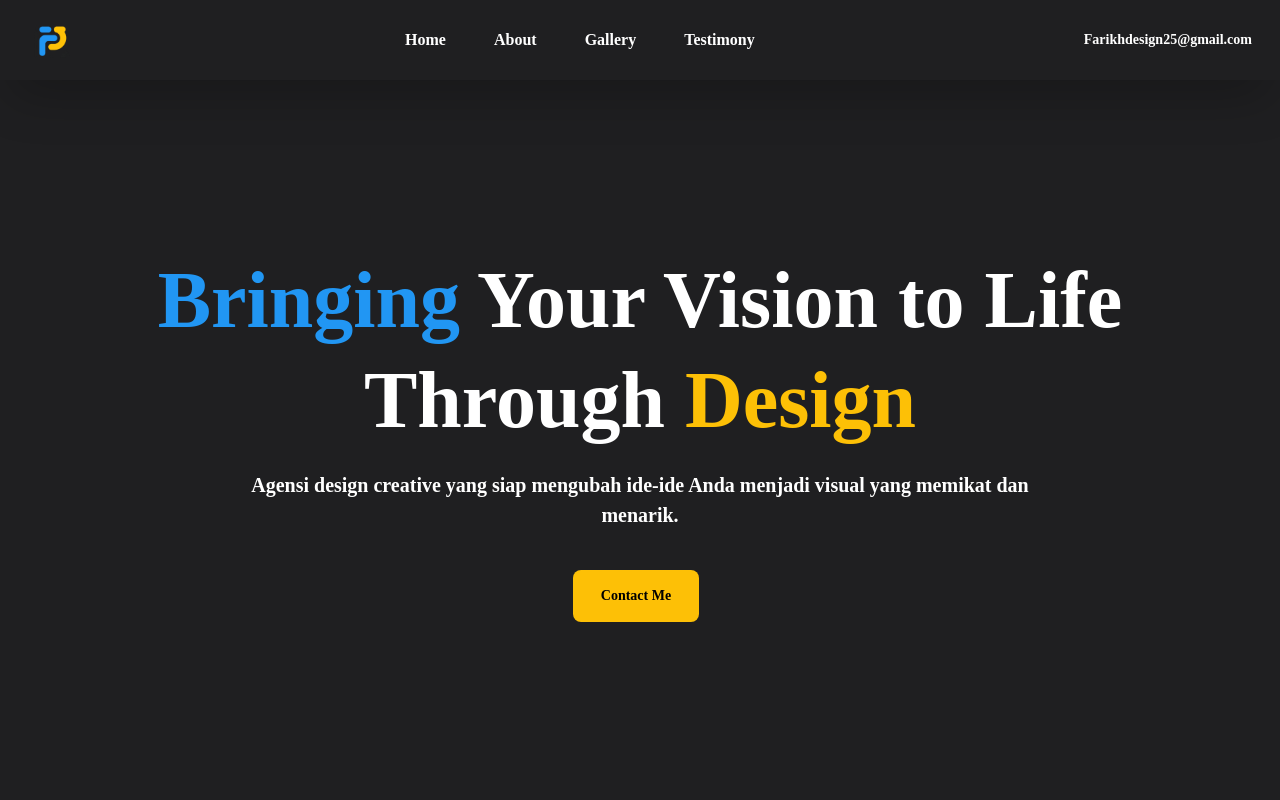
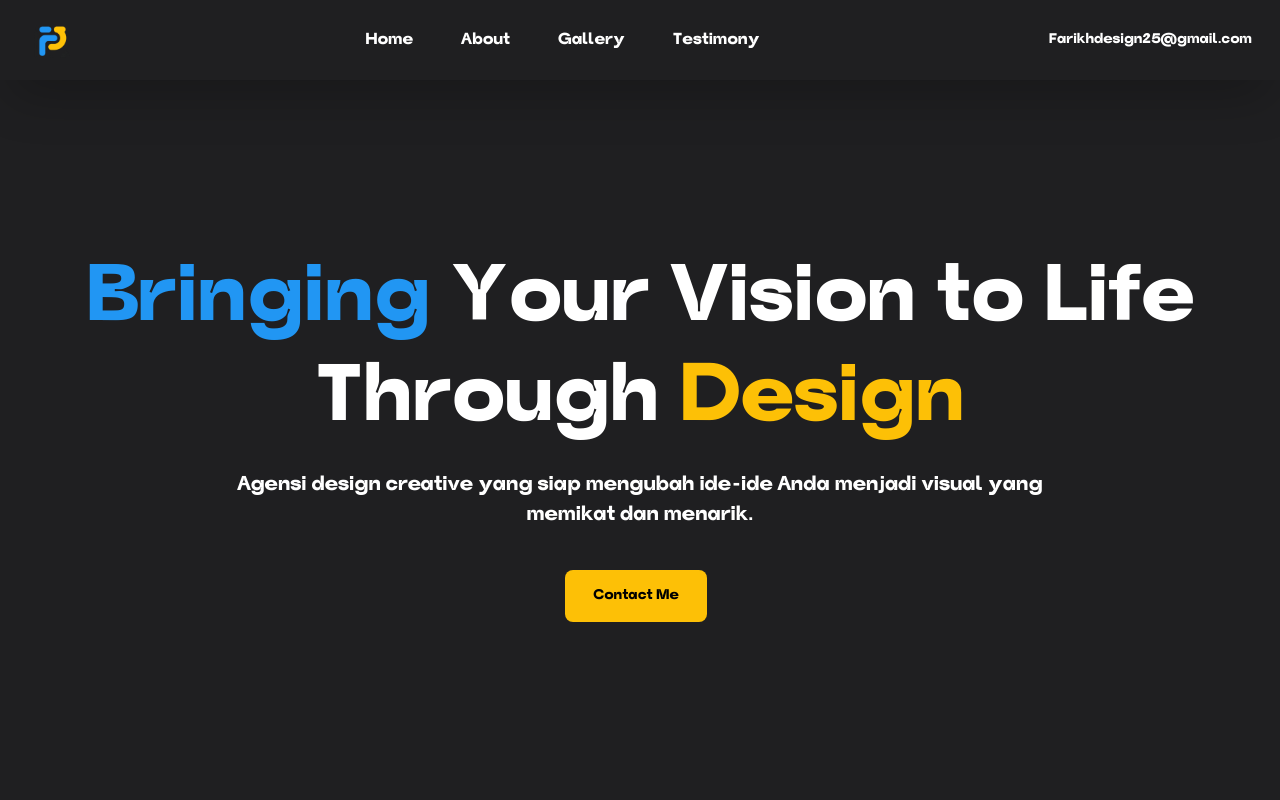
Before and after one commit to szuryanailham/Farikh_Project, a React (Create React App) app: page / in a window 1280 px wide. Shown: the top 800 px of the page. Built offline with nearby package versions, Linux system fonts and the light colour scheme.

Commit message:
memperbaiki ukuran gambar

```diff
--- a/src/Components/Hero.js
+++ b/src/Components/Hero.js
@@ -28,7 +28,7 @@ const Hero = () => {
             duration: 1,
             y: { duration: 2 },
           }}
-          className="font-Trap font-bold mt-5 text-center text-md  md:text-[20px] md:w-[70%] md:mx-auto"
+          className="font-Trap mt-5 text-center text-md  md:text-[20px] md:w-[70%] md:mx-auto font-normal"
         >
           {SubTitle}
         </motion.p>
--- a/tailwind.config.js
+++ b/tailwind.config.js
@@ -9,7 +9,7 @@ module.exports = {
         thirdColor: "#FDC006",
       },
       fontFamily: {
-        Trap: ["Trap"],
+        Trap: ["Trap-black", "sans-serif"],
       },
       fontWeight: {
         light: 400,
```
